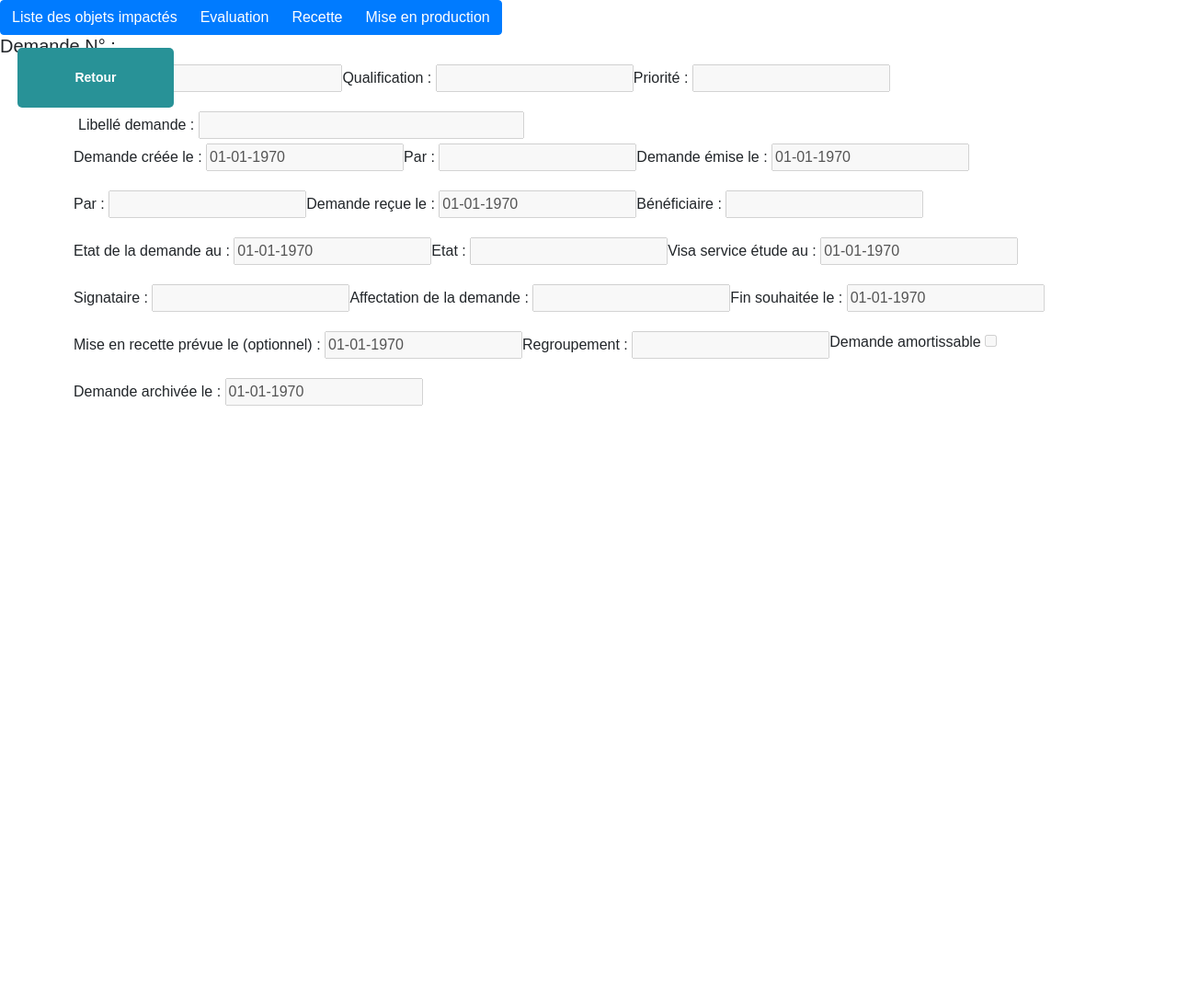
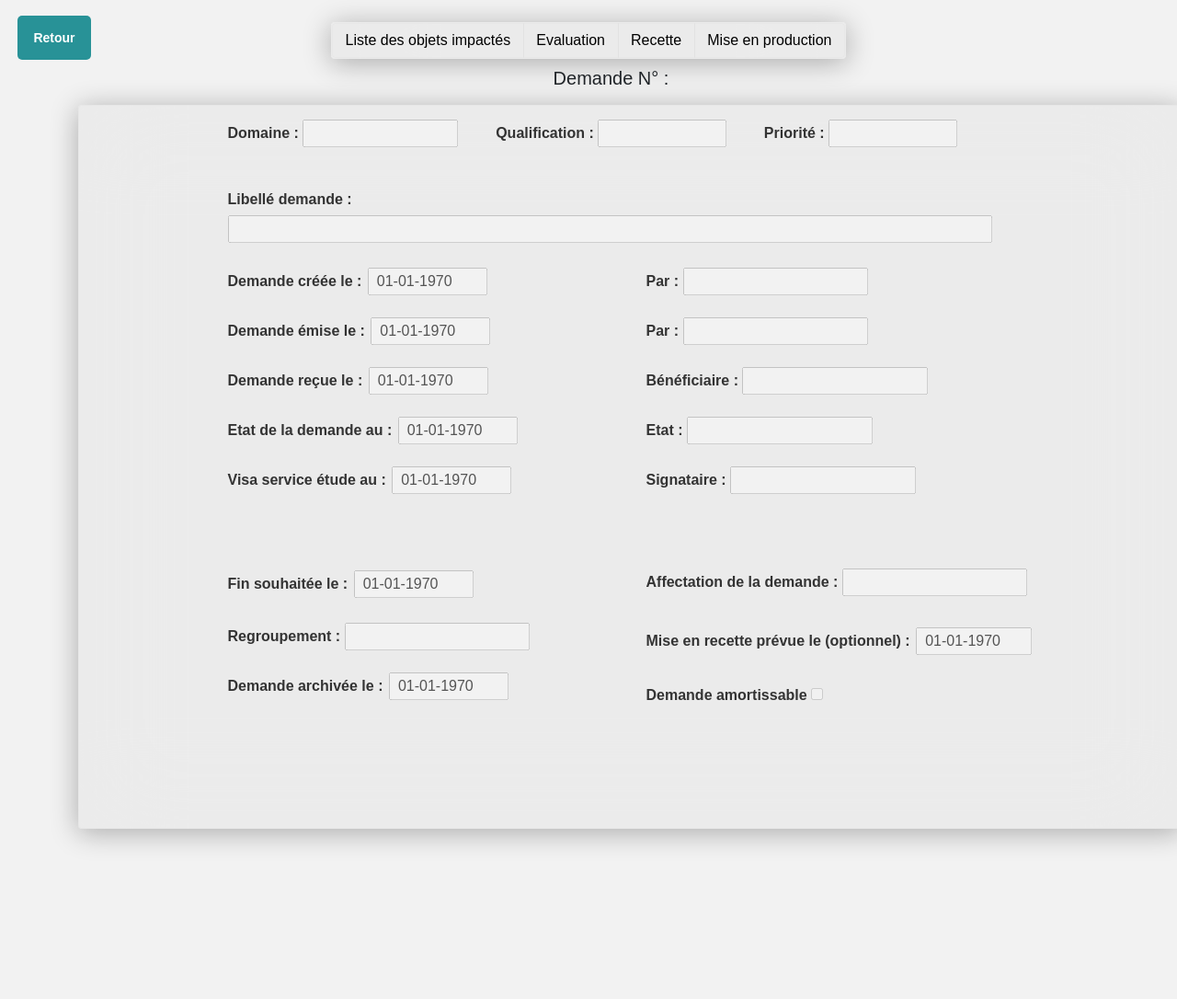
Before and after one commit to HumanM00n/TMAconnect, a PHP site: page /TMAconnect/demande/detailDemande.php?idDemande=1 in a window 1280 px wide. Shown: the whole page at 92% size. Before the commit the page ends 441 px from the top, so only its background shows below. Run offline with PHP 8.4, Linux system fonts and the light colour scheme; data that the repository does not hold is empty; some libraries are stand-ins or nearby versions.

Commit message:
Finalisation des test du changement d'affichage de la page detailDemande

```diff
--- a/css/detailDemande.css
+++ b/css/detailDemande.css
@@ -1,17 +1,15 @@
 body {
+    background-color: #f2f2f2;
     margin: 0;
     padding: 0;
     font-family: Arial, sans-serif;
-    box-sizing: border-box;
 }
 
-/*---------------------------
-|          NAVBAR           |
----------------------------*/
-
-.barre-arianne {
-    font-family: Arial, sans-serif;
-    font-size: 16px;
+main {
+    display: flex;
+    width: auto;
+    height: auto;
+    box-sizing: border-box;
 }
 
 /*---------------------------
@@ -30,11 +28,12 @@ body {
 }
 
 .btnajout button {
-    width: 170px;
-    height: 65px;
+    width: 5rem;
+    height: 3rem;
     position: absolute;
-    top: 52px;
+    top: 17px;
     left: 19px;
+    padding: 10px 16px;
     border: none;
     border-radius: 5px;
     cursor: pointer;
@@ -49,348 +48,286 @@ body {
     transition: 0.3s ease;
 }
 
+.btn-group {
+    width: 80%;
+    max-width: 35rem;
+    margin: 1.5rem auto auto auto;
+    display: flex;
+    justify-content: center;
+    position: relative;
+    border: 0.1px solid rgb(219 219 219 / 28%);
+    border-radius: 4px;
+    box-shadow: 0 4px 30px rgba(0, 0, 0, 0.3);
+    backdrop-filter: blur(50px);
+}
 
-/*---------------------------
-|       FILTRE DEMANDE      |
----------------------------*/
 
-.modif {
+.btn-group a {
     display: flex;
     justify-content: center;
     align-items: center;
-    min-height: 32vh; /* Définit la hauteur minimale du conteneur à 100% de la hauteur de la fenêtre */
-    background: (#f5f5f5, #e8e8e8);
+    background: rgb(219 219 219 / 28%);
+    border-color: rgb(219 219 219 / 28%);
+    color: black;
+}
+
+.btn-group a:active,
+.btn-group a:hover,
+.btn-group a:focus {
+    color: white !important;
+    background-color: #289297 !important;
+    border-color: #289297 !important;
+    text-decoration: none;
+}
+
+/*---------------------------
+|          TAB BAR          |
+---------------------------*/
+
+.container-fluid {
+    display: flex;
+    justify-content: center;
+    width: 100%;
+    padding-right: 15px;
+    padding-left: 15px;
+    margin-right: auto;
+    margin-left: auto;
+}
+
+.nav {
+    display: -ms-flexbox;
+    display: flex;
+    -ms-flex-wrap: wrap;
+    flex-wrap: wrap;
+    justify-content: center;
+    padding-left: 0;
+    margin-top: 1rem;
+    list-style: none;
+    width: 41%;
+
+}
+
+.nav-tabs {
+    border-bottom: 3px solid #dee2e6;
 }
 
 
-.formmodif {
-    width: 1350px;
-    display: flex;
-    justify-content: center;
-    align-items: flex-start;
-    margin-left: auto;
-    margin-right: auto;
-    margin-top: 75px;
-    margin-bottom: 0;
-    padding: 0px;
-    position: absolute;
-    top: 0;
-    right: 60px;
-    font-family: Arial, sans-serif;
-    font-size: 16px;
+li>a {
+    color: #333;
+    text-decoration: none;
+    background-color: transparent;
 }
 
 
-.formmodif fieldset {
-    border: 1px solid #333;
-    padding: 10px;
-    border-radius: 5px;
-    margin-bottom: 30px;
-    width: 85%;
-    max-height: 300px;
-    background-color: #f5f5f5;
+li a:hover {
+    color: #289297;
+}
+
+/*---------------------------
+|    TITRE DE LA DEMANDE    |
+---------------------------*/
+
+h5 {
+    display: flex;
     position: absolute;
-    left: 212px;
+    left: 47%;
+    top: 73px;
 }
 
 
-.formmodif .label-container {
-    text-align: center;
-    display: inline-block;
-    width: calc(21.7% - 14px); /* Chaque label-container occupe un tiers de la largeur moins la marge */
-    margin: 0;
-    margin-top: -21px;
-    vertical-align: top; /* Aligne² les div en haut */
-    box-sizing: border-box; /* Inclure la marge dans la largeur calculée */
-    height: 75px;
-}
+/*---------------------------
+|      DETAIL DEMANDE       |
+---------------------------*/
 
-#divLibelle label {
-    position: relative;
-    right: 30px;
-}
 
-#divLibelle{
-    position: relative;
-    right: 60px;
+#nvldemande {
+    display: flex;
+    justify-content: center;
+    align-items: center;
+    height: 100%;
+    border: 2px solid;
+    background: linear-gradient(#f5f5f5, #e8e8e8);
 }
 
 
-.formmodif h1 {
-    text-align: center;
-    color: #333;
+#menuNouvelDmd {
+    display: flex;
+    justify-content: center;
+    margin-left: auto;
+    margin-right: auto;
+    width: 1200px;
+    height: 77%;
+    margin-top: 50px;
+    margin-bottom: 47px;
+    border: 0.1px solid rgb(219 219 219 / 28%);
+    border-radius: 4px;
+    background: rgb(219 219 219 / 28%);
+    box-shadow: 0 4px 30px rgba(0, 0, 0, 0.3);
+    backdrop-filter: blur(50px);
+}
+
+#menuDmd .form-row {
+    flex-wrap: nowrap;
 }
 
 
-.formmodif legend {
-    font-weight: bold;
-    margin-bottom: 10px;
-    color: #555;
+#form_nvldemande {
+    width: 875px;
+    height: 915px;
+    margin: 8px auto 0;
+    padding: 0;
 }
 
-.formmodif div {
-    margin: 1% 1% 1% 8%;
+.libelleDemande input[type="text"] {
+    width: 100%;
+    padding: 5px;
+    margin-bottom: 20px;
+    font-size: 13px;
 }
 
-.formmodif label {
-    display: block;
+#form_nvldemande input#demLibelle {
+    width: 95%;
+    padding: 9px;
+    font-size: 16px;
+    height: 30px;
+}
+
+#form_nvldemande legend {
+    font-weight: bold;
+    margin-bottom: 20px;
+    color: #555;
+    margin-left: 35.5%;
+}
+
+#form_nvldemande .form-row {
+    display: flex;
+    justify-content: space-between;
+    margin: 2px auto 0;
+}
+
+#form_nvldemande fieldset {
+    margin-bottom: -41px;
+    height: 115px;
+}
+
+#form_nvldemande .form-group {
+    width: 48%;
+}
+
+.form-group {
+    margin-bottom: 0;
+}
+
+#form_nvldemande label {
+    display: inline-block;
     margin-bottom: 5px;
     color: #333;
 }
 
-
-.formmodif input[type="number"] {
-    width: 20%;
+#form_nvldemande input[type="infosDate"] {
+    width: 100%;
+    padding: 5px;
+    font-size: 14px;
 }
 
 
-.formmodif input[type="text"] {
-    width: 212%;
+#form_nvldemande select {
+    width: 100%;
+    padding: 9px;
+    font-size: 9px;
 }
 
-input[type=number]::-webkit-inner-spin-button {
-    -webkit-appearance: none;
+#form_nvldemande .inputInfos {
+    width: 48%;
+    height: 30px;
+    font-size: 16px;
+    padding: 9px;
+    margin-bottom: 19px;
+}
+
+#form_nvldemande .form-row #selectDom {
+    width: 58%;
 }
 
 
-#select_domaine {
-    width: 180px;
-    padding: 1%;
-    margin-bottom: 10px;
+#form_nvldemande .form-row #demRct.infosDate
+
+
+#form_nvldemande input[type="text"] {
+    width: 90%;
+    padding: 9px;
+    font-size: 16px;
+    height: 30px;
 }
 
 
-#select_etat {
-    width: 302px;
-    padding: 1%;
-    margin-bottom: 10px;
+/* Styles pour le texte de l'Ã©tiquette */
+label {
+    display: block;
+    /* Affiche le texte de l'Ã©tiquette en tant que bloc */
+    margin-bottom: 15px;
+    /* Ajoute un espace en bas de l'Ã©tiquette */
+    font-weight: bold;
+    /* Met en Ã©vidence le texte de l'Ã©tiquette */
+    margin-top: 8px;
+}
+
+#coordo {
+    margin-bottom: 100px;
+}
+
+#form_nvldemande .form-group2 {
+    width: 418px;
+    margin-top: 10px;
 }
 
 
-.bloc-btn {
-    display: block;
-    float: right;
-}
-
-.formmodif button {
-    padding: 12px 20px;
-    background: #0055A4;
-    color: #fff;
-    border: none;
-    border-radius: 5px;
-    cursor: pointer;
+#form_nvldemande .form-row input[type="text"] {
+    width: 130px;
+    margin-left: 2px;
+    padding-left: 8px;
 }
 
 
-.formmodif button {
-    font-size: 13px;
-    font-weight: bold;
-    transition: background-color 0.3s ease;
+#divFs {
+    position: relative;
+    top: 5px;
 }
 
-.formmodif button:hover {
-    background-color: #004281;
+#divAffect {
+    position: relative;
+    width: 420px;
+    top: 57px;
+    right: 0;
+}
+
+#divMep {
+    position: relative;
+    top: 42px;
 }
 
 
-/*---------------------------
-|         TABLEAU           |
----------------------------*/
-
-
-table {
-    border-collapse: collapse;
-    margin-left: auto;
-    margin-right: auto;
-    font-family: Arial, sans-serif;
-    background-color: #FFF;
-    display: flex;
-    justify-content: center;
-    align-items: center;
-    flex-direction: column;
-    min-height: 200px; /* Ajuste la hauteur au minimum */
-    margin-top: 45px
+#form_nvldemande .form-row #demRct.infosDate {
+    width: 126px;
+    margin-top: 30px;
 }
 
-
-table th {
-    width: 150px;
-    margin-bottom: 1rem;
+#form_nvldemande .form-row .form-group-Amort {
+    width: 48%;
+    position: relative;
+    top: 64px;
 }
 
-table td {
-    width: 210px; /*Ajuste la même taille du tableau avec celle de l'en-tête  */
+.form-group input[type="checkbox"] {
+    width: 50px;
+    /* Modifier la largeur de la case à cocher */
+    height: 22px;
+    /* Modifier la hauteur de la case à cocher */
+    position: relative;
+    /* Définit sa postion relative ajusté avec des propriétes comme top, left, right et bottom*/
+    left: 175px;
+    /* Déplace l'élément de 175 pixels vers la droite par rapport à sa position normale */
+    bottom: 29px;
+    /* Déplace l'élément de 29 pixels vers le bas par rapport à sa position normale */
+
 }
-
-.table td, .table th {
-    width: 200px;
-    padding: 0.75rem;
-    vertical-align: top;
-    border-top: 1px solid #dee2e6;
-}
-
-#table thead tr th:first-child {
-    width: 99px;
-}
-
-#table tbody tr td:first-child {
-    width: 101.9px;
-}
-
-#table thead tr th:nth-child(2) {
-    width: 50px;
-}
-
-#table tbody tr td:nth-child(2) {
-    width: 110px;
-}
-
-
-#table thead tr th:nth-child(4) {
-    width: 650px;
-}
-
-#table tbody tr td:nth-child(4) {
-    width: 650px;
-}
-
-
-#table thead tr th:nth-child(5) {
-    width: 110px;
-}
-
-#table tbody tr td:nth-child(5) {
-    width: 110px;
-}
-
-
-#table thead tr th:nth-child(6) {
-    width: 155px;
-}
-
-#table tbody tr td:nth-child(6) {
-    width: 155px;
-}
-
-
-#table thead tr th:nth-child(7) {
-    width: 90px;
-}
-
-#table tbody tr td:nth-child(7) {
-    width: 90px;
-}
-
-
-#table thead tr th:nth-child(8) {
-    width: 135px;
-}
-
-#table tbody tr td:nth-child(8) {
-    width: 135px;
-}
-
-
-#table thead tr th:nth-child(9) {
-    width: 155px;
-}
-
-#table tbody tr td:nth-child(9) {
-    width: 155px;
-}
-
-
-#table thead tr th:nth-child(10) {
-    width: 120px;
-}
-
-#table tbody tr td:nth-child(10) {
-    width: 120px;
-}
-
-
-
-
-#table thead tr th.icone-loupe {
-    position: relative;
-    padding-left: 34px; /* Déplacer l'icône vers la droite */
-}
-
-
-/*---------------------------
-|         PAGINATION        |
----------------------------*/
-
-.div--pagination {
-    width: 100%;
-    display: flex;
-    justify-content: center;
-    align-items: center;
-    position: fixed;
-    bottom: 30px;
-    left: 50%;
-    transform: translateX(-50%); /*Ramène l'élément de 50% de sa propre largeur vers la gauche, le centrant parfaitement.*/
-    background-color: #ffffff;
-}
-
-.page-link:focus {
-    color: #fff;
-    background-color: #007bff;
-}
-
-
-/* CSS pour masquer les détails initialement */
-tr.demande+tr.details {
-    display: none;
-}
-
-/* CSS pour afficher les détails quand ils sont visibles */
-tr.demande.details-visible+tr.details {
-    display: table-row;
-}
-
-
-/* ## ~~ CSS FOR ELEMENT BOOTSTRAP ## ~~  */
-
-.align-items-center {
-    -ms-flex-align: center !important;
-    align-items: center !important;
-    width: 50%;
-}
-
-.d-flex {
-    display: -ms-flexbox !important;
-    display: flex !important;
-    background-color: #d12d2d !important;
-    border: 0.1rem solid #000000 !important;
-    color: #000000 !important;
-    position: relative;
-    right: 60px;
-}
-
-#libError>p {
-    margin: 0;
-    padding: 0;
-    font-size: larger;
-    font-weight: bold;
-}
-
-.alert {
-    position: relative;
-    padding: 0.75rem 1.25rem;
-    margin-bottom: 1rem;
-    border: 1px solid transparent;
-    border-radius: 0.25rem;
-}
-
-.flex-shrink-0 {
-    -ms-flex-negative: 0!important;
-    flex-shrink: 0!important;
-    position: relative;
-    right: 50px;
-}
-
-svg {
-    width: 120px;
-    height: 90px;
-}
```
